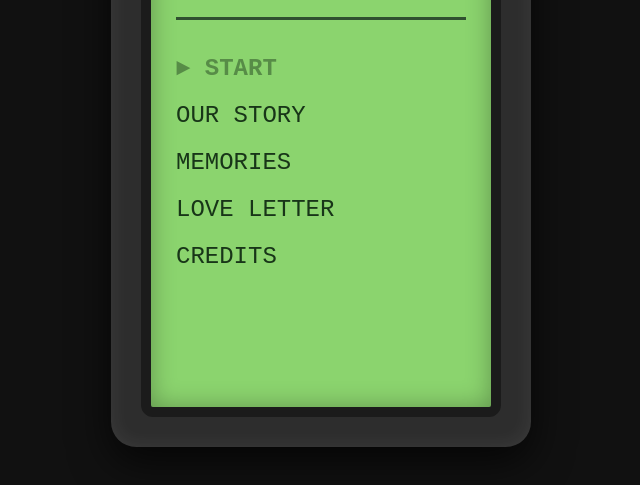
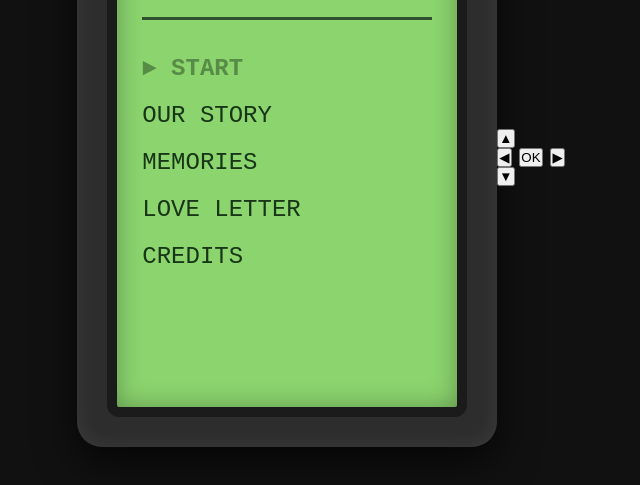
Before and after one commit to pitickooo/Ramona-game, a plain HTML site: page index.html in a window 1280 px wide. Shown: the part 243-728 px from the top of the page, without its empty margins (319-959 px from the left). Drawn offline with Linux system fonts and the light colour scheme.

Commit message:
Update index.html

```diff
--- a/index.html
+++ b/index.html
@@ -58,13 +58,25 @@
 
             <p id="pageText"></p>
 
-            <br>
-
-            <p><strong>← Back (Backspace)</strong></p>
-
         </div>
 
     </div>
+
+</div>
+
+<!-- OVLÁDÁNÍ PRO MOBIL -->
+
+<div id="controls">
+
+    <button id="up">▲</button>
+
+    <div class="middleButtons">
+        <button id="back">◀</button>
+        <button id="ok">OK</button>
+        <button id="right">▶</button>
+    </div>
+
+    <button id="down">▼</button>
 
 </div>
 
```
